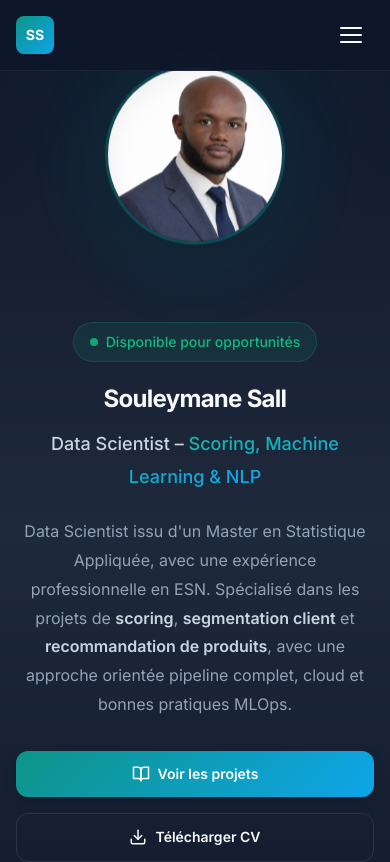
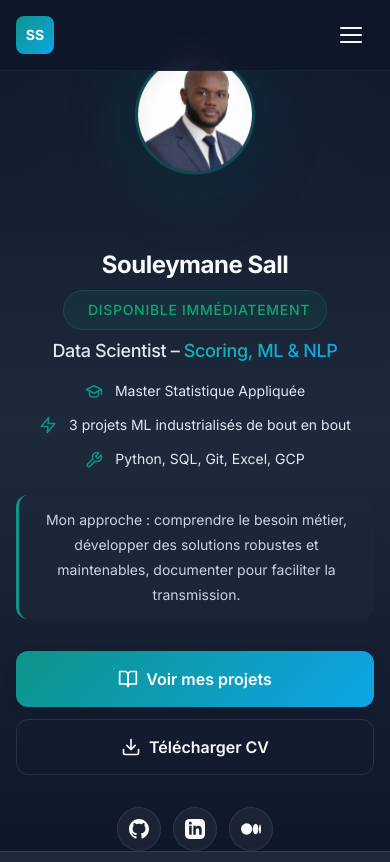
Before and after one commit to Souley225/Portfolio_Web, a React (Vite) app: page / in a window 390 px wide. Shown: the top 862 px of the page. Built offline with nearby package versions, Linux system fonts and the light colour scheme.

Commit message:
feat: add initial portfolio pages (Home, About, Contact, Projects, Articles) and global styling.

```diff
--- a/src/index.css
+++ b/src/index.css
@@ -29,10 +29,10 @@
   --color-surface: rgba(51, 65, 85, 0.5);
   --color-border: rgba(71, 85, 105, 0.4);
 
-  /* Text Colors - High Readability */
+  /* Text Colors - High Readability (WCAG AA Compliant) */
   --color-text: #f8fafc;
-  --color-text-secondary: #cbd5e1;
-  --color-text-muted: #94a3b8;
+  --color-text-secondary: #e2e8f0;
+  --color-text-muted: #cbd5e1;
 
   /* Status Colors */
   --color-success: #10b981;
@@ -450,11 +450,11 @@ a:hover {
 }
 
 .animate-fade-in-up {
-  animation: fadeInUp 0.5s ease forwards;
+  animation: fadeInUp 0.3s ease forwards;
 }
 
 .animate-fade-in {
-  animation: fadeIn 0.4s ease forwards;
+  animation: fadeIn 0.25s ease forwards;
 }
 
 .animate-float {
--- a/src/pages/About.jsx
+++ b/src/pages/About.jsx
@@ -23,13 +23,16 @@ function About() {
 
                         <div className="about-story">
                             <p>
-                                Parcours académique en <strong>statistique appliquée</strong> et <strong>économie</strong>,
-                                avec un intérêt fort pour la data appliquée à des <strong>problématiques business concrètes</strong>.
+                                Je conçois la data science comme un outil d’aide à la décision, et non comme une fin en soi.
                             </p>
                             <p>
-                                Goût pour les projets <strong>end-to-end</strong>, de la donnée brute jusqu'au modèle exploitable.
-                                Mon approche combine rigueur statistique et vision orientée produit,
-                                avec une attention particulière aux bonnes pratiques MLOps.
+                                Mon approche repose sur la rigueur méthodologique, la compréhension des enjeux métier et la responsabilité liée à l’utilisation de modèles en production.
+                            </p>
+                            <p>
+                                Je m’attache à développer des solutions lisibles, maintenables et compréhensibles par les équipes qui les utilisent, avec une attention particulière portée à la reproductibilité et à l’impact réel.
+                            </p>
+                            <p>
+                                J’ai un goût marqué pour les projets end-to-end, de la donnée brute jusqu’au modèle exploitable, en combinant rigueur statistique, vision orientée produit et bonnes pratiques MLOps.
                             </p>
                         </div>
 
--- a/src/pages/Home.css
+++ b/src/pages/Home.css
@@ -87,61 +87,100 @@
     flex: 1;
 }
 
+.hero-header {
+    display: flex;
+    flex-wrap: wrap;
+    align-items: center;
+    gap: var(--space-4);
+    margin-bottom: var(--space-2);
+}
+
+.hero-name {
+    font-size: var(--text-5xl);
+    font-weight: var(--font-bold);
+    letter-spacing: -0.02em;
+    color: var(--color-text);
+    line-height: 1.1;
+}
+
 .hero-badge {
     display: inline-flex;
     align-items: center;
     gap: var(--space-2);
-    padding: var(--space-2) var(--space-4);
+    padding: var(--space-1) var(--space-3);
     background: rgba(16, 185, 129, 0.1);
     border: 1px solid rgba(16, 185, 129, 0.2);
     border-radius: var(--radius-full);
-    font-size: var(--text-sm);
+    font-size: var(--text-xs);
     font-weight: var(--font-medium);
     color: var(--color-success);
+    text-transform: uppercase;
+    letter-spacing: 0.05em;
+    white-space: nowrap;
+}
+
+.hero-title {
+    font-size: var(--text-2xl);
+    font-weight: var(--font-medium);
+    color: var(--color-text-secondary);
+    margin-bottom: var(--space-6);
+    line-height: 1.4;
+}
+
+.hero-profile {
     margin-bottom: var(--space-6);
 }
 
-.badge-dot {
-    width: 8px;
-    height: 8px;
-    background: var(--color-success);
-    border-radius: 50%;
-    animation: pulse 2s ease-in-out infinite;
+.profile-list {
+    list-style: none;
+    padding: 0;
+    margin: 0;
+    display: flex;
+    flex-direction: column;
+    gap: var(--space-3);
 }
 
-.hero-title {
-    font-size: var(--text-6xl);
-    font-weight: var(--font-bold);
-    line-height: 1.1;
-    margin-bottom: var(--space-4);
-    letter-spacing: -0.03em;
-    color: var(--color-text);
+.profile-item {
+    display: flex;
+    align-items: center;
+    gap: var(--space-3);
+    font-size: var(--text-base);
+    color: var(--color-text-secondary);
 }
 
-.hero-subtitle {
-    font-size: var(--text-xl);
-    font-weight: var(--font-medium);
-    color: var(--color-text-secondary);
-    margin-bottom: var(--space-6);
+.profile-item svg {
+    flex-shrink: 0;
+    color: var(--color-primary);
 }
 
-.hero-description {
-    font-size: var(--text-lg);
+.profile-item strong {
+    color: var(--color-text);
+    font-weight: var(--font-semibold);
+}
+
+.hero-approach {
+    font-size: var(--text-base);
     color: var(--color-text-muted);
     line-height: var(--leading-relaxed);
     margin-bottom: var(--space-8);
-    max-width: 520px;
-}
-
-.hero-description strong {
-    color: var(--color-text-secondary);
-    font-weight: var(--font-semibold);
+    max-width: 600px;
+    padding: var(--space-4);
+    background: var(--color-bg-card);
+    border-radius: var(--radius-lg);
+    border-left: 3px solid var(--color-primary);
 }
 
 .hero-cta {
     display: flex;
     gap: var(--space-4);
     margin-bottom: var(--space-8);
+    flex-wrap: wrap;
+}
+
+.btn-lg {
+    padding: var(--space-3) var(--space-6);
+    font-size: var(--text-base);
+    min-height: 48px;
 }
 
 .hero-social {
@@ -190,29 +229,39 @@
     }
 
     .hero-image {
-        width: 180px;
-        height: 180px;
+        width: 160px;
+        height: 160px;
+    }
+
+    .hero-header {
+        flex-direction: column;
+        gap: var(--space-3);
+    }
+
+    .hero-name {
+        font-size: var(--text-4xl);
+    }
+
+    .hero-badge {
+        font-size: var(--text-sm);
+        padding: var(--space-2) var(--space-4);
     }
 
     .hero-title {
-        font-size: var(--text-4xl);
+        font-size: var(--text-xl);
     }
 
-    .hero-subtitle {
-        font-size: var(--text-lg);
+    .profile-list {
+        align-items: center;
     }
 
-    .hero-description {
-        font-size: var(--text-base);
-    }
-
-    .hero-badge {
-        margin: 0 auto var(--space-6);
+    .hero-approach {
+        text-align: center;
     }
 
     .hero-cta {
         justify-content: center;
-        flex-wrap: wrap;
+        width: 100%;
     }
 
     .hero-social {
@@ -221,16 +270,62 @@
 }
 
 @media (max-width: 480px) {
+    .hero {
+        padding-top: 60px;
+    }
+
+    .hero-container {
+        padding: var(--space-8) var(--space-4);
+    }
+
+    .hero-image {
+        width: 120px;
+        height: 120px;
+    }
+
+    .hero-name {
+        font-size: var(--text-3xl);
+    }
+
+    .hero-badge {
+        font-size: var(--text-sm);
+        padding: var(--space-2) var(--space-4);
+        animation: pulse 2s ease-in-out infinite;
+    }
+
     .hero-title {
-        font-size: var(--text-3xl);
+        font-size: var(--text-lg);
+        margin-bottom: var(--space-4);
+    }
+
+    .profile-item {
+        font-size: var(--text-sm);
+    }
+
+    .hero-approach {
+        font-size: var(--text-sm);
+        padding: var(--space-3);
     }
 
     .hero-cta {
         flex-direction: column;
         width: 100%;
+        gap: var(--space-3);
     }
 
     .hero-cta .btn {
         width: 100%;
+        min-height: 56px;
+        font-size: var(--text-base);
+        justify-content: center;
+    }
+
+    .btn-icon {
+        width: 48px;
+        height: 48px;
+    }
+
+    .hero-scroll {
+        display: none;
     }
 }
--- a/src/pages/Home.jsx
+++ b/src/pages/Home.jsx
@@ -21,35 +21,57 @@ function Home() {
                     </div>
 
                     <div className="hero-text">
-                        <div className="hero-badge animate-fade-in-up">
-                            <span className="badge-dot"></span>
-                            Disponible pour opportunités
+                        <div className="hero-header animate-fade-in-up">
+                            <h1 className="hero-name">Souleymane Sall</h1>
+                            <div className="hero-badge">
+                                <span className="badge-dot"></span>
+                                Disponible immédiatement
+                            </div>
                         </div>
 
-                        <h1 className="hero-title animate-fade-in-up" style={{ animationDelay: '0.1s' }}>
-                            Souleymane Sall
-                        </h1>
+                        <h2 className="hero-title animate-fade-in-up" style={{ animationDelay: '0.1s' }}>
+                            Data Scientist – <span className="text-gradient">Scoring, ML & NLP</span>
+                        </h2>
 
-                        <p className="hero-subtitle animate-fade-in-up" style={{ animationDelay: '0.2s' }}>
-                            Data Scientist – <span className="text-gradient">Scoring, Machine Learning & NLP</span>
-                        </p>
+                        <div className="hero-profile animate-fade-in-up" style={{ animationDelay: '0.2s' }}>
+                            <ul className="profile-list">
+                                <li className="profile-item">
+                                    <svg xmlns="http://www.w3.org/2000/svg" width="18" height="18" viewBox="0 0 24 24" fill="none" stroke="currentColor" strokeWidth="2" strokeLinecap="round" strokeLinejoin="round">
+                                        <path d="M22 10v6M2 10l10-5 10 5-10 5z"></path>
+                                        <path d="M6 12v5c0 2 2.5 3 6 3s6-1 6-3v-5"></path>
+                                    </svg>
+                                    <span>Master Statistique Appliquée</span>
+                                </li>
 
-                        <p className="hero-description animate-fade-in-up" style={{ animationDelay: '0.3s' }}>
-                            Data Scientist issu d'un Master en Statistique Appliquée, avec une expérience professionnelle en ESN.
-                            Spécialisé dans les projets de <strong>scoring</strong>, <strong>segmentation client</strong> et <strong>recommandation de produits</strong>,
-                            avec une approche orientée pipeline complet, cloud et bonnes pratiques MLOps.
+                                <li className="profile-item">
+                                    <svg xmlns="http://www.w3.org/2000/svg" width="18" height="18" viewBox="0 0 24 24" fill="none" stroke="currentColor" strokeWidth="2" strokeLinecap="round" strokeLinejoin="round">
+                                        <polygon points="13 2 3 14 12 14 11 22 21 10 12 10 13 2"></polygon>
+                                    </svg>
+                                    <span>3 projets ML industrialisés de bout en bout</span>
+                                </li>
+                                <li className="profile-item">
+                                    <svg xmlns="http://www.w3.org/2000/svg" width="18" height="18" viewBox="0 0 24 24" fill="none" stroke="currentColor" strokeWidth="2" strokeLinecap="round" strokeLinejoin="round">
+                                        <path d="M14.7 6.3a1 1 0 0 0 0 1.4l1.6 1.6a1 1 0 0 0 1.4 0l3.77-3.77a6 6 0 0 1-7.94 7.94l-6.91 6.91a2.12 2.12 0 0 1-3-3l6.91-6.91a6 6 0 0 1 7.94-7.94l-3.76 3.76z"></path>
+                                    </svg>
+                                    <span>Python, SQL, Git, Excel, GCP</span>
+                                </li>
+                            </ul>
+                        </div>
+
+                        <p className="hero-approach animate-fade-in-up" style={{ animationDelay: '0.3s' }}>
+                            Mon approche : comprendre le besoin métier, développer des solutions robustes et maintenables, documenter pour faciliter la transmission.
                         </p>
 
                         <div className="hero-cta animate-fade-in-up" style={{ animationDelay: '0.4s' }}>
-                            <Link to="/projets" className="btn btn-primary">
-                                <svg xmlns="http://www.w3.org/2000/svg" width="18" height="18" viewBox="0 0 24 24" fill="none" stroke="currentColor" strokeWidth="2" strokeLinecap="round" strokeLinejoin="round">
+                            <Link to="/projets" className="btn btn-primary btn-lg">
+                                <svg xmlns="http://www.w3.org/2000/svg" width="20" height="20" viewBox="0 0 24 24" fill="none" stroke="currentColor" strokeWidth="2" strokeLinecap="round" strokeLinejoin="round">
                                     <path d="M2 3h6a4 4 0 0 1 4 4v14a3 3 0 0 0-3-3H2z"></path>
                                     <path d="M22 3h-6a4 4 0 0 0-4 4v14a3 3 0 0 1 3-3h7z"></path>
                                 </svg>
-                                Voir les projets
+                                Voir mes projets
                             </Link>
-                            <a href="/CV_Souleymane_SALL_.pdf" download className="btn btn-secondary">
-                                <svg xmlns="http://www.w3.org/2000/svg" width="18" height="18" viewBox="0 0 24 24" fill="none" stroke="currentColor" strokeWidth="2" strokeLinecap="round" strokeLinejoin="round">
+                            <a href="/CV_Souleymane_SALL_.pdf" download className="btn btn-secondary btn-lg">
+                                <svg xmlns="http://www.w3.org/2000/svg" width="20" height="20" viewBox="0 0 24 24" fill="none" stroke="currentColor" strokeWidth="2" strokeLinecap="round" strokeLinejoin="round">
                                     <path d="M21 15v4a2 2 0 0 1-2 2H5a2 2 0 0 1-2-2v-4"></path>
                                     <polyline points="7 10 12 15 17 10"></polyline>
                                     <line x1="12" y1="15" x2="12" y2="3"></line>
```
Also changed, not shown: src/pages/About.css (+39 -2 lines), src/pages/Articles.css (+25 -1 lines), src/pages/Contact.css (+55 -17 lines), src/pages/Contact.jsx (+13 -19 lines), src/pages/Projects.css (+21 -1 lines).
